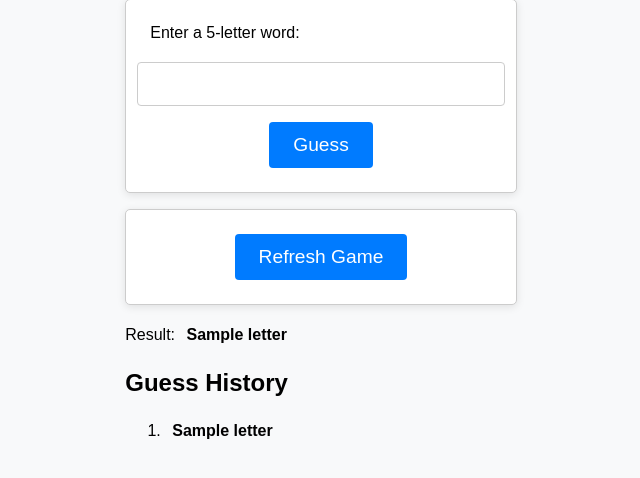
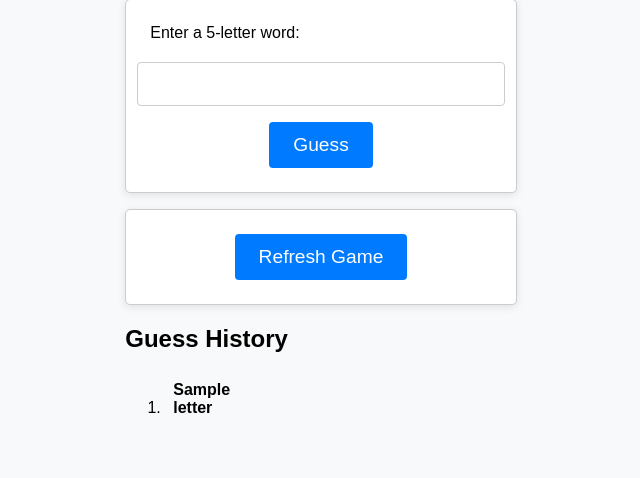
Before and after one commit to tomasztomato/djangowordle, a Django app: template wordle_project/wordle/templates/wordle/wordle_game.html in a window 1280 px wide. Shown: the part 200-678 px from the top of the page, without its empty margins (344-984 px from the left). Run offline with Django 5.2, Linux system fonts and the light colour scheme; the template is opened without the code that fills it: most values are stand-ins (such as "Sample title", 1, 10 or a date in 2020); one stand-in notice (Sample message) is shown.

Commit message:
Some final touches like styling and trying to implement error messages(to be done sometime in the future)
Signed-off-by: tomasztomato <tomasztomato1@gmail.com>

```diff
--- a/wordle_project/wordle/static/css/styles.css
+++ b/wordle_project/wordle/static/css/styles.css
@@ -112,29 +112,32 @@
   margin-top: 30px;
 }
 
-#result span,
 #history span {
   font-weight: bold;
-    padding: 5px;
-    margin: 0 2px;
+  padding: 0.3rem;
+  margin: 0.2rem 0.2rem;
   display: inline-block;
+  width: 0.6rem;
+  text-align: center;
 }
 
-#history .g,
-#result .g {
+#history .g {
   background-color: green;
   color: white;
   border-radius: 3px;
+  border: 0.15rem solid black;
 }
-#history .y,
-#result .y {
+
+#history .y {
   background-color: yellow;
   color: black;
   border-radius: 3px;
+  border: 0.15rem solid black;
 }
-#history .r,
-#result .r {
+
+#history .r {
   background-color: red;
   color: white;
   border-radius: 3px;
+  border: 0.15rem solid black;
 }
--- a/wordle_project/wordle/templates/wordle/wordle_game.html
+++ b/wordle_project/wordle/templates/wordle/wordle_game.html
@@ -17,15 +17,10 @@
     <button type="submit" name="refresh_game">Refresh Game</button>
 </form>
 
-{% if result %}
-<p>
-    Result:
-    <span id="result">
-        {% for letter, color in result %}
-        <span class="{{ color }}">{{ letter }}</span>
-        {% endfor %}
-    </span>
-</p>
+{% if messages %}
+<div class="messages">
+    <p class="{{ message.tags }}">{{ message }}</p>
+</div>
 {% endif %} {% if guess_history %}
 <h2>Guess History</h2>
 <ol reversed>
--- a/wordle_project/wordle/views.py
+++ b/wordle_project/wordle/views.py
@@ -118,7 +118,7 @@
             messages.error(request, "Please enter a valid 5-letter word.")
 
     return render(request, 'wordle/wordle_game.html', {
+        'messages': messages,
         'guessed_word': guessed_word,
-        'result': result,
         'guess_history': guess_history[::-1]
     })
```
Lines whose indentation alone changed are shown as unchanged.
